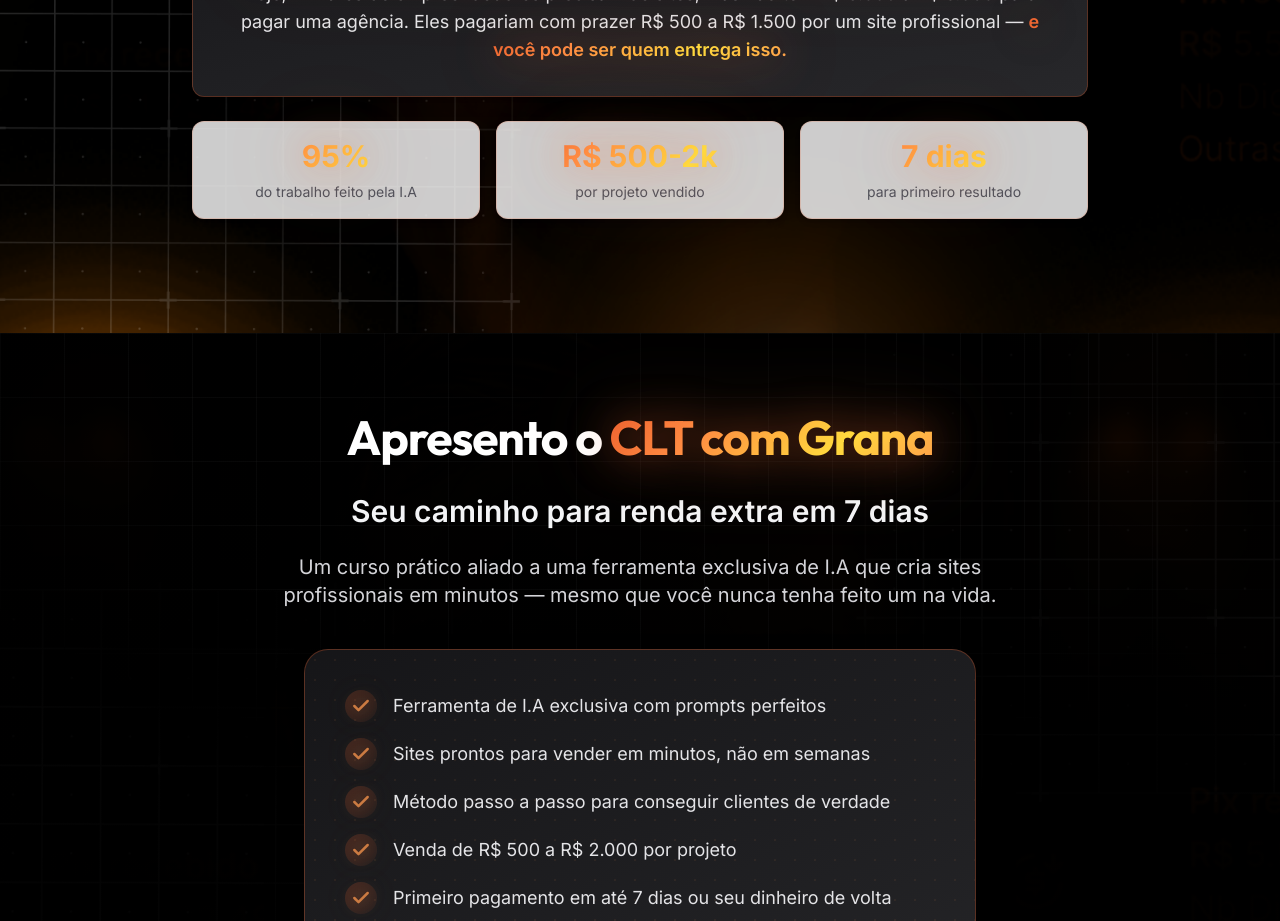
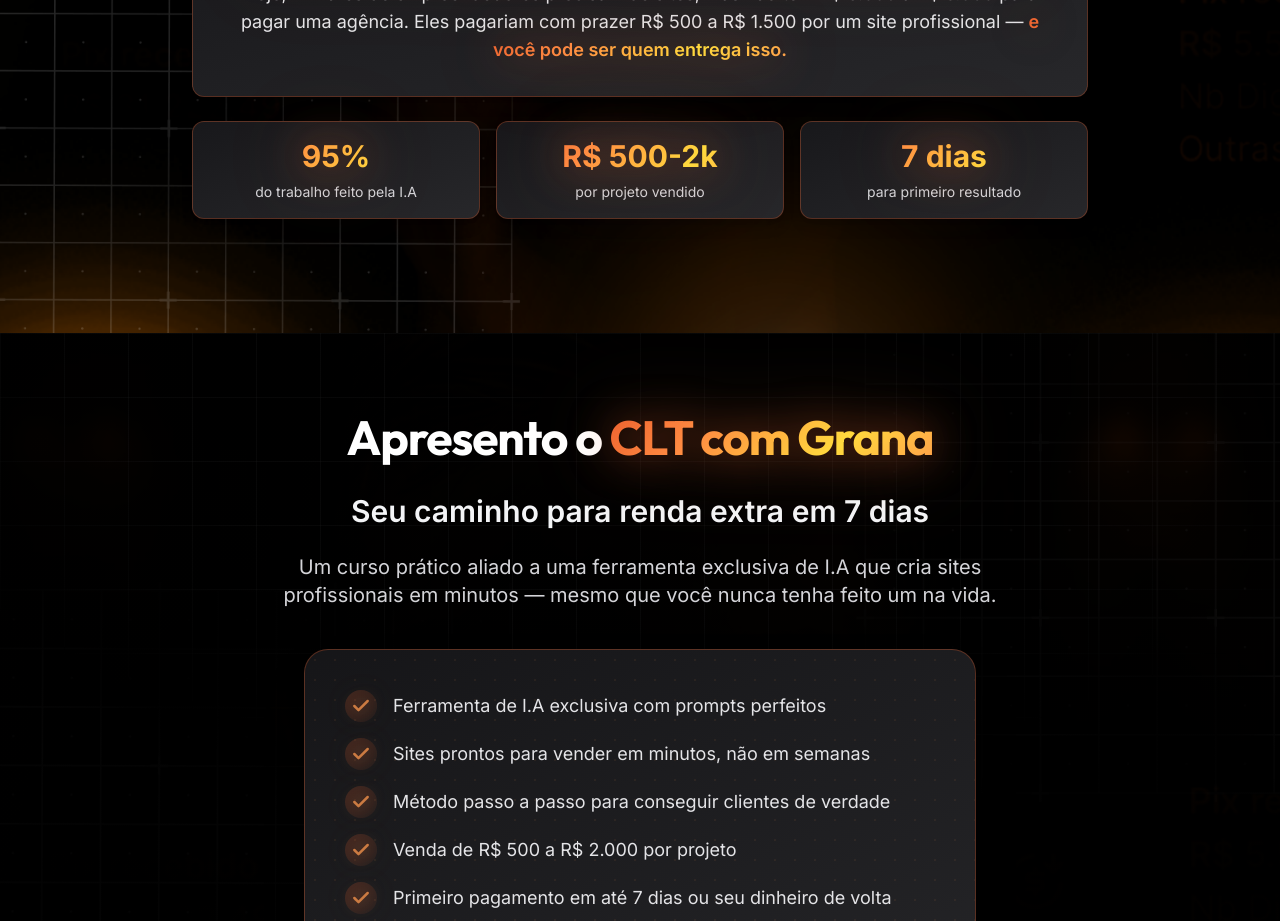
Before and after one commit to Agensy/cltcomgrana, a React (Vite) app: page / in a window 1280 px wide. Shown: the part 2200-3121 px from the top of the page. Built offline with nearby package versions, Linux system fonts and the light colour scheme; the HTML template or start-up script is replaced by a standard one.

Commit message:
Refactor: Match content div colors

```diff
--- a/src/components/StorySection.tsx
+++ b/src/components/StorySection.tsx
@@ -64,7 +64,7 @@ const StorySection = () => {
                 ].map((stat, index) => (
                   <motion.div
                     key={index}
-                    className="bg-white/80 border border-primary/20 rounded-lg p-4 text-center shadow-md hover:shadow-lg transition-shadow"
+                    className="bg-gradient-to-br from-zinc-900 to-zinc-800 border border-primary/30 rounded-lg p-4 text-center shadow-lg hover:shadow-xl transition-shadow"
                     initial={{ opacity: 0, y: 20 }}
                     animate={inView ? { opacity: 1, y: 0 } : {}}
                     transition={{ duration: 0.4, delay: 0.4 + index * 0.1 }}
@@ -74,7 +74,7 @@ const StorySection = () => {
                       {inView && <CountUp end={stat.value} duration={2} />}
                       {stat.suffix}
                     </p>
-                    <p className="text-sm text-zinc-600">{stat.label}</p>
+                    <p className="text-sm text-zinc-300">{stat.label}</p>
                   </motion.div>
                 ))}
               </div>
```
